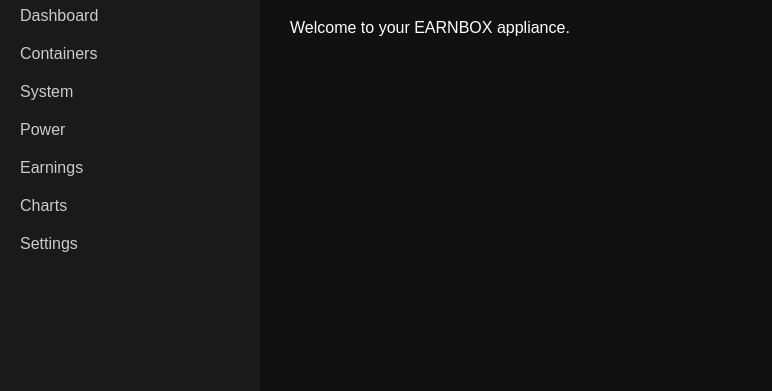
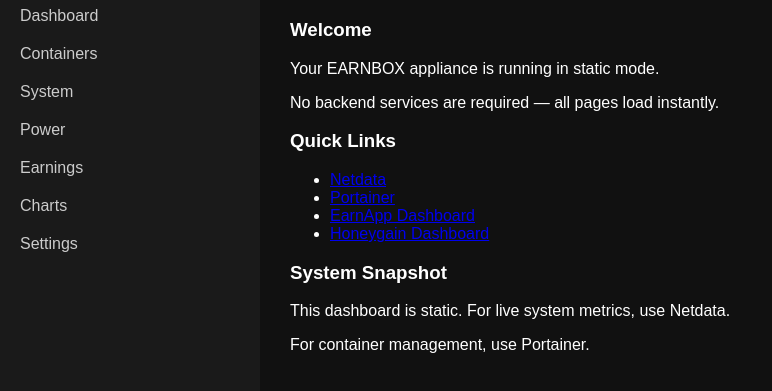
Before and after one commit to easye35/Raspberry-PI-docker-Earning, a plain HTML site: page dashboard/index.html in a window 1280 px wide. Shown: the part 91-482 px from the top of the page, without its empty margins (0-772 px from the left). Drawn offline with Linux system fonts and the light colour scheme.

Commit message:
Update index.html

```diff
--- a/dashboard/index.html
+++ b/dashboard/index.html
@@ -10,16 +10,38 @@
     <h2>EARNBOX</h2>
     <a href="index.html">Dashboard</a>
     <a href="pages/containers.html">Containers</a>
-    <a href="#">System</a>
-    <a href="#">Power</a>
-    <a href="#">Earnings</a>
-    <a href="#">Charts</a>
-    <a href="#">Settings</a>
+    <a href="pages/system.html">System</a>
+    <a href="pages/power.html">Power</a>
+    <a href="pages/earnings.html">Earnings</a>
+    <a href="pages/charts.html">Charts</a>
+    <a href="pages/settings.html">Settings</a>
   </aside>
 
   <main class="content">
     <h1>Dashboard</h1>
-    <p>Welcome to your EARNBOX appliance.</p>
+
+    <div class="card">
+      <h3>Welcome</h3>
+      <p>Your EARNBOX appliance is running in static mode.</p>
+      <p>No backend services are required — all pages load instantly.</p>
+    </div>
+
+    <div class="card">
+      <h3>Quick Links</h3>
+      <ul>
+        <li><a href="http://192.168.1.103:19999" target="_blank">Netdata</a></li>
+        <li><a href="http://192.168.1.103:9000" target="_blank">Portainer</a></li>
+        <li><a href="https://earnapp.com/dashboard" target="_blank">EarnApp Dashboard</a></li>
+        <li><a href="https://dashboard.honeygain.com" target="_blank">Honeygain Dashboard</a></li>
+      </ul>
+    </div>
+
+    <div class="card">
+      <h3>System Snapshot</h3>
+      <p>This dashboard is static. For live system metrics, use Netdata.</p>
+      <p>For container management, use Portainer.</p>
+    </div>
+
   </main>
 
 </body>
```
